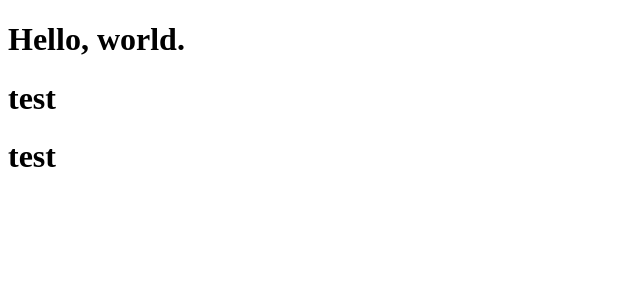
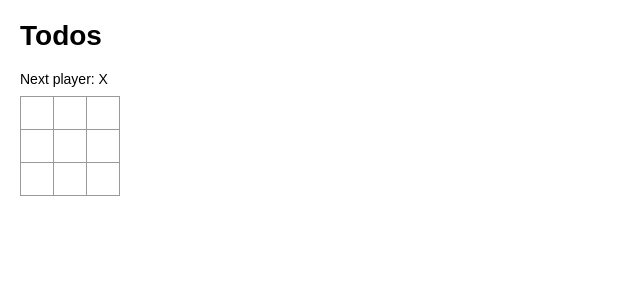
Before and after one commit to Venusta/react-tic-tac-toe, a React app: page / in a window 1280 px wide. Shown: the top 300 px of the page, without its empty margins (0-640 px from the left). Built offline with nearby package versions, Linux system fonts and the light colour scheme.

Commit message:
nolongeratodoapp lol

```diff
--- a/package.json
+++ b/package.json
@@ -10,6 +10,7 @@
         "@babel/preset-react": "^7.8.3",
         "babel-loader": "^8.0.6",
         "clean-webpack-plugin": "^3.0.0",
+        "css-loader": "^3.4.2",
         "eslint": "^6.8.0",
         "eslint-config-airbnb": "^18.0.1",
         "eslint-plugin-import": "^2.20.0",
@@ -17,6 +18,7 @@
         "eslint-plugin-react": "^7.18.0",
         "eslint-plugin-react-hooks": "^1.7.0",
         "html-webpack-plugin": "^3.2.0",
+        "style-loader": "^1.1.3",
         "webpack": "^4.41.5",
         "webpack-cli": "^3.3.10",
         "webpack-dev-server": "^3.10.1"
--- /dev/null
+++ b/src/index.css
@@ -0,0 +1,50 @@
+body {
+  font: 14px "Century Gothic", Futura, sans-serif;
+  margin: 20px;
+}
+
+ol, ul {
+  padding-left: 30px;
+}
+
+.board-row:after {
+  clear: both;
+  content: "";
+  display: table;
+}
+
+.status {
+  margin-bottom: 10px;
+}
+
+.square {
+  background: #fff;
+  border: 1px solid #999;
+  float: left;
+  font-size: 24px;
+  font-weight: bold;
+  line-height: 34px;
+  height: 34px;
+  margin-right: -1px;
+  margin-top: -1px;
+  padding: 0;
+  text-align: center;
+  width: 34px;
+}
+
+.square:focus {
+  outline: none;
+}
+
+.kbd-navigation .square:focus {
+  background: #ddd;
+}
+
+.game {
+  display: flex;
+  flex-direction: row;
+}
+
+.game-info {
+  margin-left: 20px;
+}
--- a/src/index.jsx
+++ b/src/index.jsx
@@ -1,15 +1,137 @@
+/* eslint-disable react/no-unused-state */
+/* eslint-disable no-alert */
+/* eslint-disable func-names */
+/* eslint-disable react/prop-types */
+/* eslint-disable react/destructuring-assignment */
+/* eslint-disable no-unused-vars */
+/* eslint-disable react/button-has-type */
+/* eslint-disable class-methods-use-this */
+/* eslint-disable react/prefer-stateless-function */
+/* eslint-disable max-classes-per-file */
+
 import React from "react";
 import ReactDOM from "react-dom";
-import TestComponent from "./components/TestComponent";
+import "./index.css";
+
+
+function Square(props) {
+  return (
+    <button className="square" onClick={props.onClick}>
+      {props.value}
+    </button>
+  );
+}
+
+class Board extends React.Component {
+  constructor(props) {
+    super(props);
+    this.state = {
+      squares: Array(9).fill(null),
+      xIsNext: true,
+    };
+  }
+
+  handleClick(i) {
+    // eslint-disable-next-line react/no-access-state-in-setstate
+    const squares = this.state.squares.slice();
+    // eslint-disable-next-line no-use-before-define
+    if (calculateWinner(squares) || squares[i]) {
+      return;
+    }
+    squares[i] = this.state.xIsNext ? "X" : "O";
+    this.setState({
+      squares,
+      // eslint-disable-next-line react/no-access-state-in-setstate
+      xIsNext: !this.state.xIsNext,
+    });
+  }
+
+  renderSquare(i) {
+    return (
+      <Square
+        value={this.state.squares[i]}
+        onClick={() => this.handleClick(i)}
+      />
+    );
+  }
+
+  render() {
+    // eslint-disable-next-line no-use-before-define
+    const winner = calculateWinner(this.state.squares);
+    let status;
+    if (winner) {
+      status = `Winner: ${winner}`;
+    } else {
+      status = `Next player: ${this.state.xIsNext ? "X" : "O"}`;
+    }
+
+    return (
+      <div>
+        <div className="status">{status}</div>
+        <div className="board-row">
+          {this.renderSquare(0)}
+          {this.renderSquare(1)}
+          {this.renderSquare(2)}
+        </div>
+        <div className="board-row">
+          {this.renderSquare(3)}
+          {this.renderSquare(4)}
+          {this.renderSquare(5)}
+        </div>
+        <div className="board-row">
+          {this.renderSquare(6)}
+          {this.renderSquare(7)}
+          {this.renderSquare(8)}
+        </div>
+      </div>
+    );
+  }
+}
+
+class Game extends React.Component {
+  render() {
+    return (
+      <div className="game">
+        <div className="game-board">
+          <Board />
+        </div>
+        <div className="game-info">
+          <div>{/* status */}</div>
+          <ol>{/* TODO */}</ol>
+        </div>
+      </div>
+    );
+  }
+}
+
 
 function Root() {
   return (
     <div>
-      <h1>Hello, world.</h1>
-      <TestComponent />
-      <TestComponent />
+      <h1>Todos</h1>
+      <Game />
     </div>
   );
 }
 
+function calculateWinner(squares) {
+  const lines = [
+    [0, 1, 2],
+    [3, 4, 5],
+    [6, 7, 8],
+    [0, 3, 6],
+    [1, 4, 7],
+    [2, 5, 8],
+    [0, 4, 8],
+    [2, 4, 6],
+  ];
+  for (let i = 0; i < lines.length; i += 1) {
+    const [a, b, c] = lines[i];
+    if (squares[a] && squares[a] === squares[b] && squares[a] === squares[c]) {
+      return squares[a];
+    }
+  }
+  return null;
+}
+
 ReactDOM.render(<Root />, document.getElementById("root"));
--- a/webpack.config.js
+++ b/webpack.config.js
@@ -108,6 +108,10 @@ module.exports = {
           },
         },
       },
+      {
+        test: /\.css$/,
+        use: ["style-loader", "css-loader"],
+      },
     ],
   },
   plugins: [
```
Also changed, not shown: 1 other file (tests, documents, lock files or other folders).
